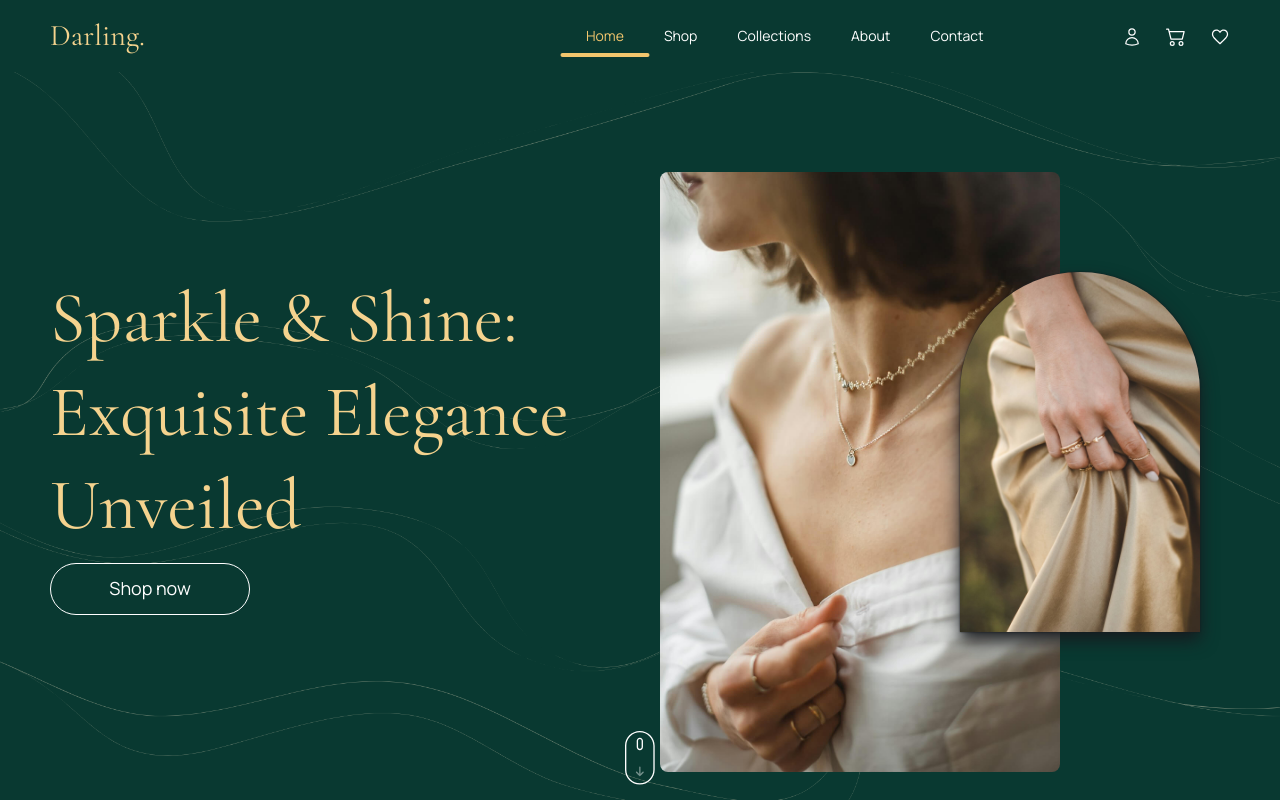
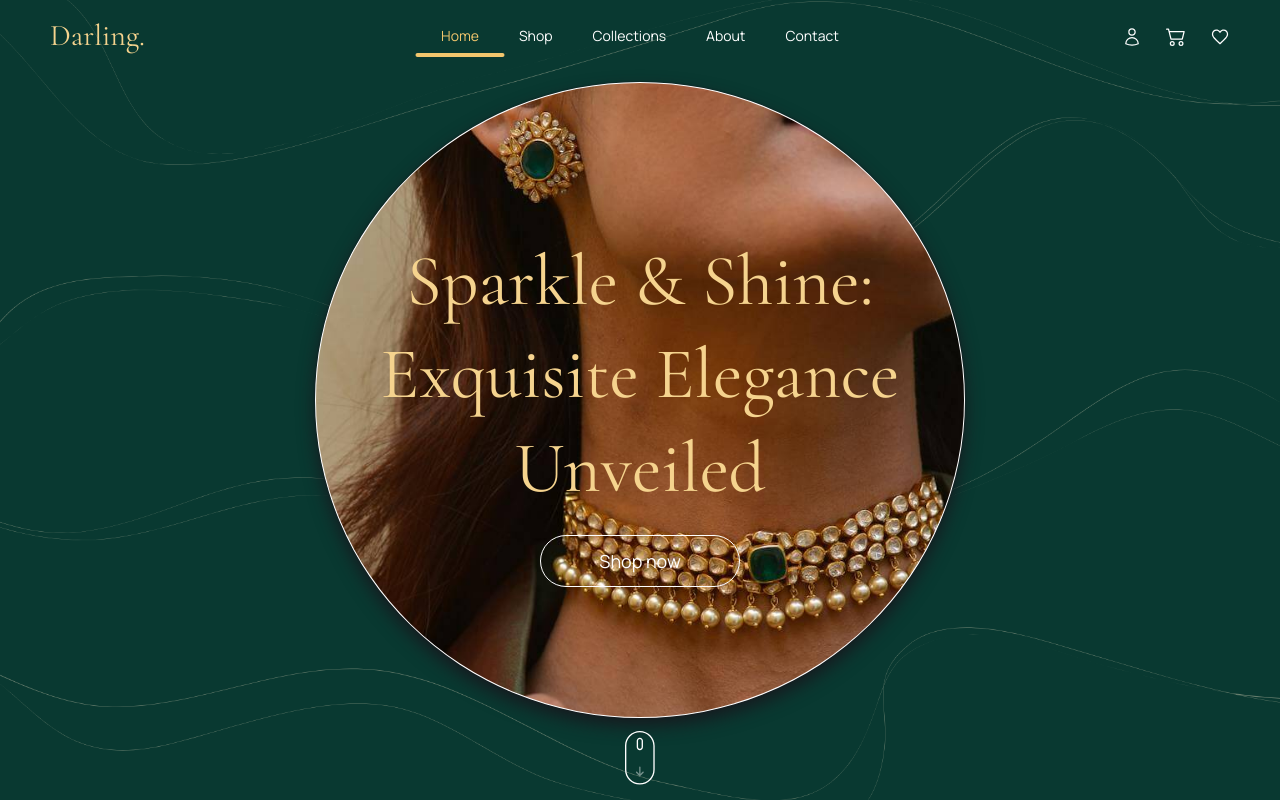
Before and after one commit to benbrzezinski/darling-delights, a React (Vite) app: page / in a window 1280 px wide. Shown: the top 802 px of the page. Built offline with nearby package versions, Linux system fonts and the light colour scheme.

Commit message:
Changed headings/headers and minor fixes

```diff
--- a/src/components/AboutHeading/AboutHeading.module.scss
+++ b/src/components/AboutHeading/AboutHeading.module.scss
@@ -1,11 +1,20 @@
 @use "../../scss/index.scss" as *;
 
 .background {
+  position: relative;
   background-color: var(--cl-7);
-  background-image: url("/assets/svgs/hero-bg.svg");
-  background-repeat: no-repeat;
-  background-position: center;
-  background-size: cover;
+
+  &::after {
+    content: "";
+    position: absolute;
+    inset: 0;
+    top: -72px;
+    pointer-events: none;
+    background-image: url("/assets/svgs/hero-bg.svg");
+    background-repeat: no-repeat;
+    background-position: center;
+    background-size: cover;
+  }
 }
 
 .wrapper {
--- a/src/components/CollectionsHeading/CollectionsHeading.module.scss
+++ b/src/components/CollectionsHeading/CollectionsHeading.module.scss
@@ -1,11 +1,20 @@
 @use "../../scss/index.scss" as *;
 
 .background {
+  position: relative;
   background-color: var(--cl-7);
-  background-image: url("/assets/svgs/hero-bg.svg");
-  background-repeat: no-repeat;
-  background-position: center;
-  background-size: cover;
+
+  &::after {
+    content: "";
+    position: absolute;
+    inset: 0;
+    top: -72px;
+    pointer-events: none;
+    background-image: url("/assets/svgs/hero-bg.svg");
+    background-repeat: no-repeat;
+    background-position: center;
+    background-size: cover;
+  }
 }
 
 .wrapper {
--- a/src/components/Footer/index.tsx
+++ b/src/components/Footer/index.tsx
@@ -108,7 +108,9 @@ const Footer = () => {
         </div>
       </div>
       <div className={`container ${scss.wrapperDown}`}>
-        <p className={scss.copyrightText}>© 2023 Darling, Inc.</p>
+        <p className={scss.copyrightText}>
+          © {new Date().getFullYear()} Darling, Inc.
+        </p>
         <ul className={scss.socialMedia}>
           <li>
             <a
--- a/src/components/Header/Header.module.scss
+++ b/src/components/Header/Header.module.scss
@@ -13,7 +13,9 @@ div.wrapper {
 }
 
 .logoBox {
-  flex: 1;
+  @include max-width(800px) {
+    flex: 1;
+  }
 }
 
 .logo {
@@ -25,8 +27,8 @@ div.wrapper {
 
 .nav {
   display: flex;
-  flex: 1;
   gap: 40px;
+  padding-left: 13px;
 }
 
 .navItem {
--- a/src/components/Heading/Heading.module.scss
+++ b/src/components/Heading/Heading.module.scss
@@ -1,14 +1,13 @@
 @use "../../scss/index.scss" as *;
 
 .wrapper {
+  height: 100%;
   display: flex;
-  gap: 80px;
-  padding-top: 200px;
+  justify-content: start;
+  align-items: center;
 
-  @include max-width(1240px) {
+  @include max-width(1350px) {
     justify-content: center;
-    gap: 30px;
-    padding-top: 160px;
   }
 
   @include max-width(950px) {
@@ -22,19 +21,48 @@
 
 .hero {
   background-color: var(--cl-7);
-  background-image: url("/assets/images/heading-1.jpg");
-  background-position: center 15%;
+  background-image: url("/assets/images/heading-4.jpg");
+  background-position: center 16%;
   background-size: 100%;
   background-repeat: no-repeat;
-  background-blend-mode: exclusion;
-  animation: bg-change 60s steps(1) infinite, bg-scale 60s linear infinite;
+  animation: bg-change 40s steps(1) infinite, bg-scale 40s linear infinite;
 
   @include min-width(951px) {
     height: calc(100dvh - 72px);
-    background-image: url("/assets/svgs/hero-bg.svg");
-    background-position: center;
-    background-blend-mode: normal;
+    background-image: none;
     animation: none;
+
+    &::after {
+      content: "";
+      position: absolute;
+      inset: 0;
+      pointer-events: none;
+      background-image: url("/assets/svgs/hero-bg.svg");
+      background-size: cover;
+      background-position: center;
+    }
+  }
+}
+
+.imgBox {
+  position: absolute;
+  width: 650px;
+  top: 82px;
+  left: 50%;
+  bottom: 82px;
+  z-index: 1;
+  background-color: var(--cl-9);
+  background-image: url("/assets/images/heading-4.jpg");
+  background-size: 100%;
+  background-position: center 16%;
+  background-repeat: no-repeat;
+  border-radius: var(--br-5);
+  border: 1px solid #fff;
+  box-shadow: 0 8px 17px var(--cl-main), 0 0 2px var(--cl-main);
+  animation: bg-change 40s steps(1) infinite, bg-scale 40s linear infinite;
+
+  @include max-width(1350px) {
+    transform: translateX(-50%);
   }
 }
 
@@ -42,11 +70,15 @@
   max-width: 530px;
   display: flex;
   flex-direction: column;
-  gap: 10px;
+  gap: 20px;
+  z-index: 2;
 
-  @include max-width(950px) {
+  @include max-width(1350px) {
     align-items: center;
-    gap: 20px;
+  }
+
+  @include min-width(951px) {
+    padding-bottom: 50px;
   }
 }
 
@@ -57,7 +89,7 @@
   line-height: 1.3;
   color: var(--cl-sec);
 
-  @include max-width(950px) {
+  @include max-width(1350px) {
     text-align: center;
   }
 }
@@ -75,57 +107,6 @@
   &:active {
     color: var(--cl-6);
     border-color: var(--cl-6);
-  }
-}
-
-.images {
-  width: 400px;
-  position: relative;
-
-  @include max-width(951px) {
-    width: auto;
-    display: flex;
-    gap: 30px;
-  }
-
-  @include max-width(950px) {
-    display: none;
-  }
-}
-
-.imgFirst {
-  width: 400px;
-  aspect-ratio: 2 / 3;
-  background-size: cover;
-  background-repeat: no-repeat;
-  background-image: url("/assets/images/heading-1.jpg");
-  background-color: var(--cl-9);
-  border-radius: var(--br-main);
-  position: absolute;
-  top: -100px;
-
-  @include max-width(1240px) {
-    width: 300px;
-    top: -60px;
-  }
-}
-
-.imgSec {
-  width: 240px;
-  aspect-ratio: 2 / 3;
-  background-size: cover;
-  background-repeat: no-repeat;
-  background-image: url("/assets/images/heading-2.jpg");
-  background-color: var(--cl-9);
-  border-radius: 120px 120px 0 0;
-  position: absolute;
-  right: -140px;
-  box-shadow: 0 8px 17px var(--cl-main), 0 0 2px var(--cl-main);
-
-  @include max-width(1240px) {
-    width: 150px;
-    left: -130px;
-    bottom: -100px;
   }
 }
 
--- a/src/components/Heading/index.tsx
+++ b/src/components/Heading/index.tsx
@@ -35,6 +35,7 @@ const Heading = () => {
 
   return (
     <div className={scss.hero} ref={heroRef}>
+      {isMediumScreen && <div className={scss.imgBox}></div>}
       <div className={`container ${scss.wrapper}`}>
         <section className={scss.heading}>
           <h1 className={scss.title}>
@@ -44,10 +45,6 @@ const Heading = () => {
             Shop now
           </Link>
         </section>
-        <div className={scss.images}>
-          <div className={scss.imgFirst}></div>
-          <div className={scss.imgSec}></div>
-        </div>
       </div>
       {isMediumScreen ? (
         <Lottie
--- a/src/components/Searcher/Searcher.module.scss
+++ b/src/components/Searcher/Searcher.module.scss
@@ -1,11 +1,20 @@
 @use "../../scss/index.scss" as *;
 
 .background {
+  position: relative;
   background-color: var(--cl-7);
-  background-image: url("/assets/svgs/hero-bg.svg");
-  background-repeat: no-repeat;
-  background-position: center;
-  background-size: cover;
+
+  &::after {
+    content: "";
+    position: absolute;
+    inset: 0;
+    top: -72px;
+    pointer-events: none;
+    background-image: url("/assets/svgs/hero-bg.svg");
+    background-repeat: no-repeat;
+    background-position: center;
+    background-size: cover;
+  }
 }
 
 .wrapper {
--- a/src/scss/keyframes.scss
+++ b/src/scss/keyframes.scss
@@ -5,8 +5,8 @@
   }
 
   50% {
-    background-image: url("/assets/images/heading-4.jpg");
-    background-position-y: 16%;
+    background-image: url("/assets/images/heading-1.jpg");
+    background-position-y: 15%;
   }
 
   75% {
@@ -17,7 +17,7 @@
 
 @keyframes bg-scale {
   24.99% {
-    background-size: 140%;
+    background-size: 128%;
   }
 
   25% {
@@ -25,7 +25,7 @@
   }
 
   49.99% {
-    background-size: 140%;
+    background-size: 128%;
   }
 
   50% {
@@ -33,7 +33,7 @@
   }
 
   74.99% {
-    background-size: 140%;
+    background-size: 128%;
   }
 
   75% {
@@ -41,7 +41,7 @@
   }
 
   99.99% {
-    background-size: 140%;
+    background-size: 128%;
   }
 }
 
```
